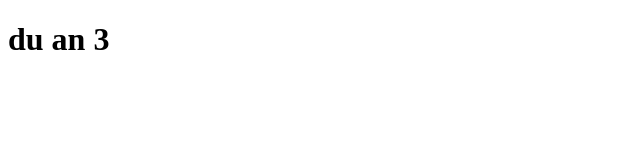
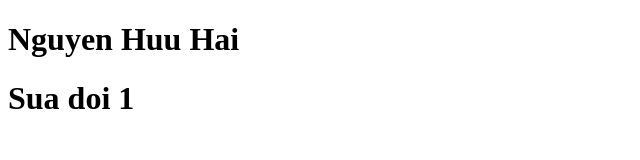
Before and after one commit to H4idep/duan3, a plain HTML site: page index.html in a window 1280 px wide. Shown: the whole page, without its empty margins (0-640 px from the left). Drawn offline with Linux system fonts and the light colour scheme.

Commit message:
2nd commit

```diff
--- a/index.html
+++ b/index.html
@@ -2,9 +2,11 @@
 <html lang="en">
   <head>
     <meta charset="UTF-8" />
-    <meta name="viewport" content="width=, initial-scale=1.0" />
+    <meta name="viewport" content="width=device-width, initial-scale=1.0" />
     <title>Document</title>
   </head>
-  <h1>du an 3</h1>
-  <body></body>
+  <body>
+    <h1>Nguyen Huu Hai</h1>
+    <h1>Sua doi 1</h1>
+  </body>
 </html>
```
